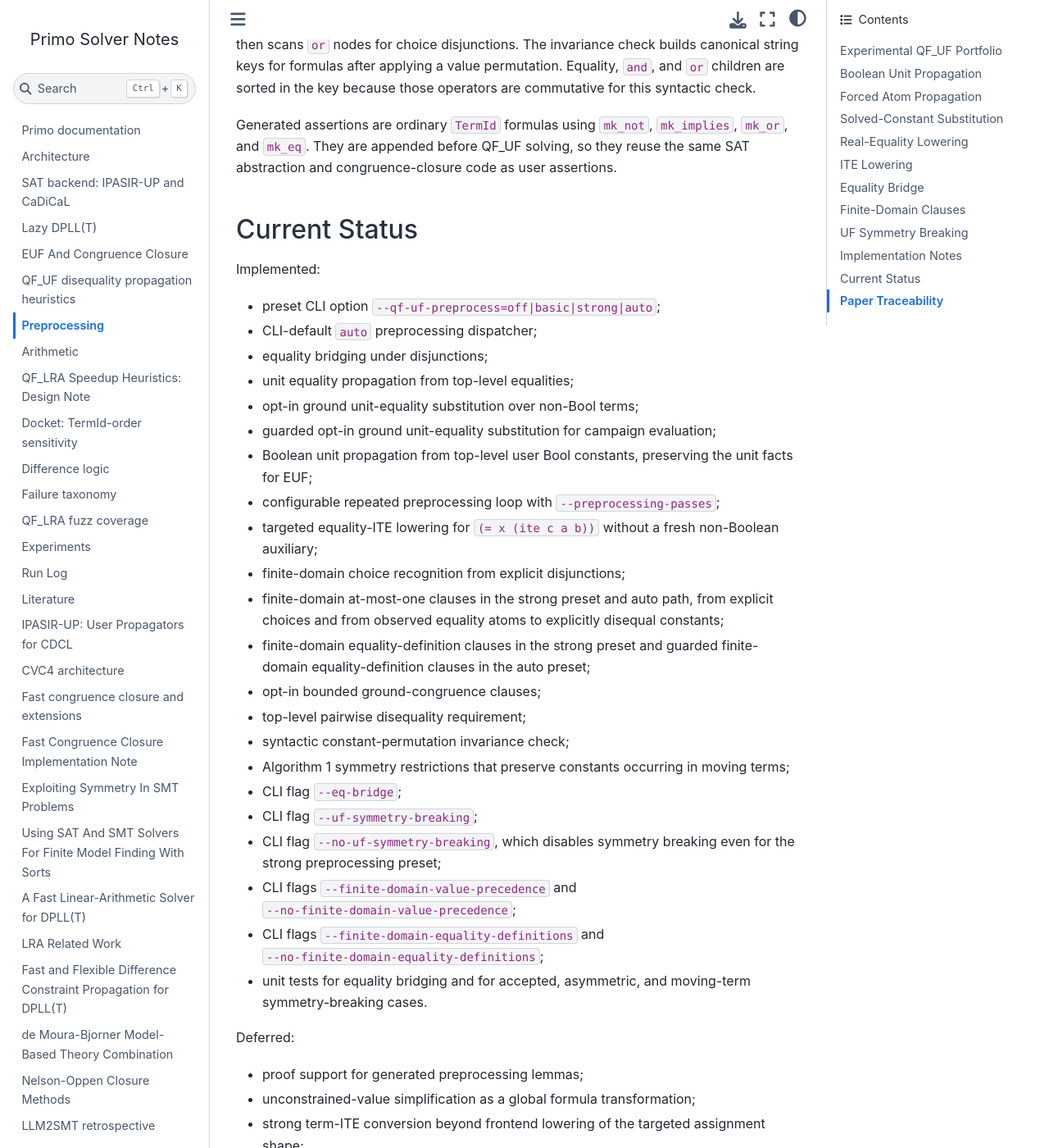
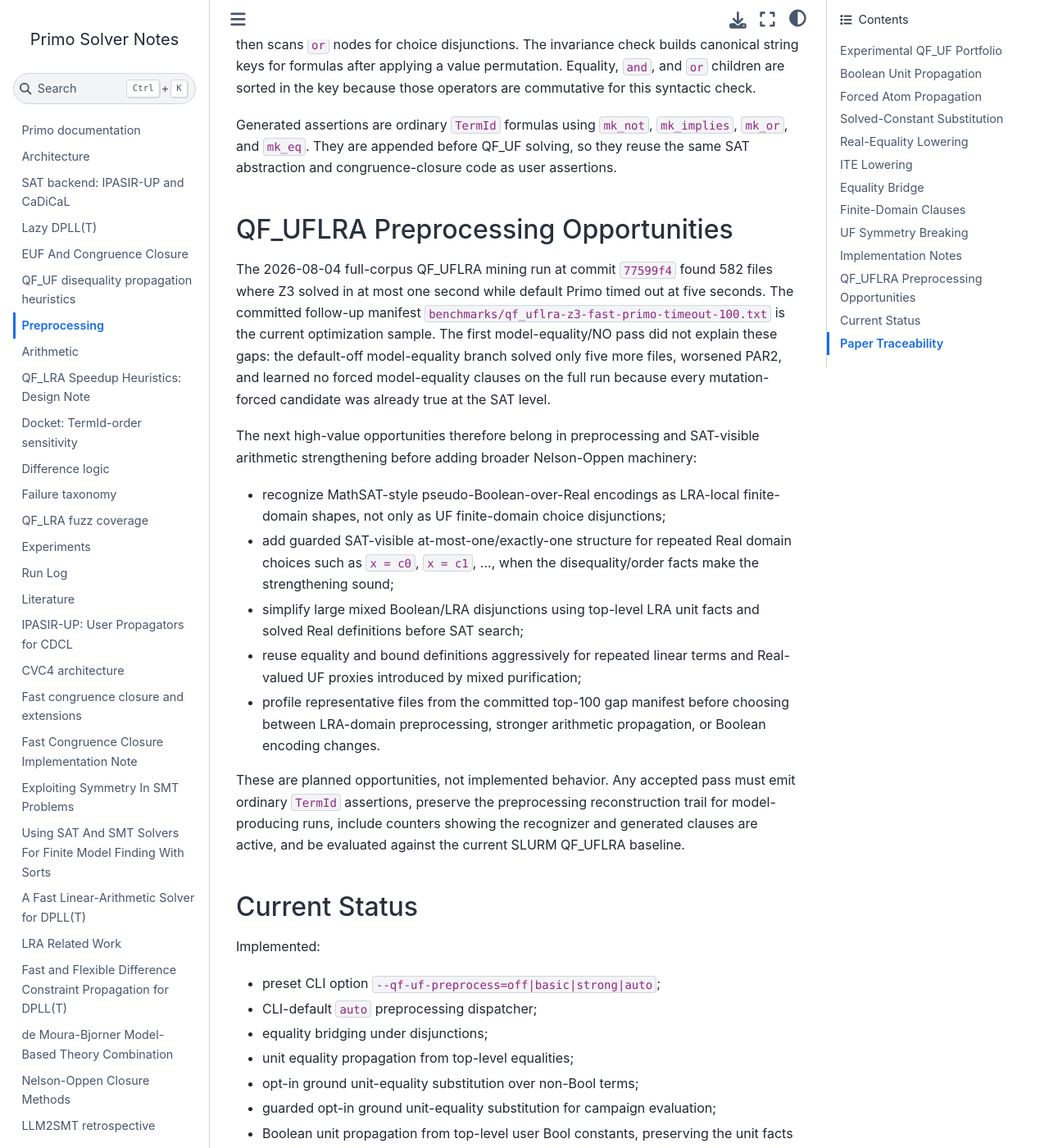
Before and after one commit to primo-solver/primo, a Jupyter Book: the page built from docs/preprocessing.md, in a window 1280 px wide and 1400 px high, scrolled down 18604 px. Shown: the whole window at 82% size. Built offline with Jupyter Book 1.0.4 settings and Sphinx 7.4.7 and the Sphinx Book theme 1.1.4, drawn with Linux system fonts in a browser that asks for light colours.

Commit message:
Document QF_UFLRA preprocessing opportunities

```diff
--- a/docs/preprocessing.md
+++ b/docs/preprocessing.md
@@ -810,6 +810,40 @@ Generated assertions are ordinary `TermId` formulas using `mk_not`,
 they reuse the same SAT abstraction and congruence-closure code as user
 assertions.
 
+## QF_UFLRA Preprocessing Opportunities
+
+The 2026-08-04 full-corpus QF_UFLRA mining run at commit `77599f4` found 582
+files where Z3 solved in at most one second while default Primo timed out at
+five seconds. The committed follow-up manifest
+`benchmarks/qf_uflra-z3-fast-primo-timeout-100.txt` is the current optimization
+sample. The first model-equality/NO pass did not explain these gaps: the
+default-off model-equality branch solved only five more files, worsened PAR2,
+and learned no forced model-equality clauses on the full run because every
+mutation-forced candidate was already true at the SAT level.
+
+The next high-value opportunities therefore belong in preprocessing and
+SAT-visible arithmetic strengthening before adding broader Nelson-Oppen
+machinery:
+
+- recognize MathSAT-style pseudo-Boolean-over-Real encodings as LRA-local
+  finite-domain shapes, not only as UF finite-domain choice disjunctions;
+- add guarded SAT-visible at-most-one/exactly-one structure for repeated Real
+  domain choices such as `x = c0`, `x = c1`, ..., when the disequality/order
+  facts make the strengthening sound;
+- simplify large mixed Boolean/LRA disjunctions using top-level LRA unit facts
+  and solved Real definitions before SAT search;
+- reuse equality and bound definitions aggressively for repeated linear terms
+  and Real-valued UF proxies introduced by mixed purification;
+- profile representative files from the committed top-100 gap manifest before
+  choosing between LRA-domain preprocessing, stronger arithmetic propagation, or
+  Boolean encoding changes.
+
+These are planned opportunities, not implemented behavior. Any accepted pass
+must emit ordinary `TermId` assertions, preserve the preprocessing
+reconstruction trail for model-producing runs, include counters showing the
+recognizer and generated clauses are active, and be evaluated against the
+current SLURM QF_UFLRA baseline.
+
 ## Current Status
 
 Implemented:
```
